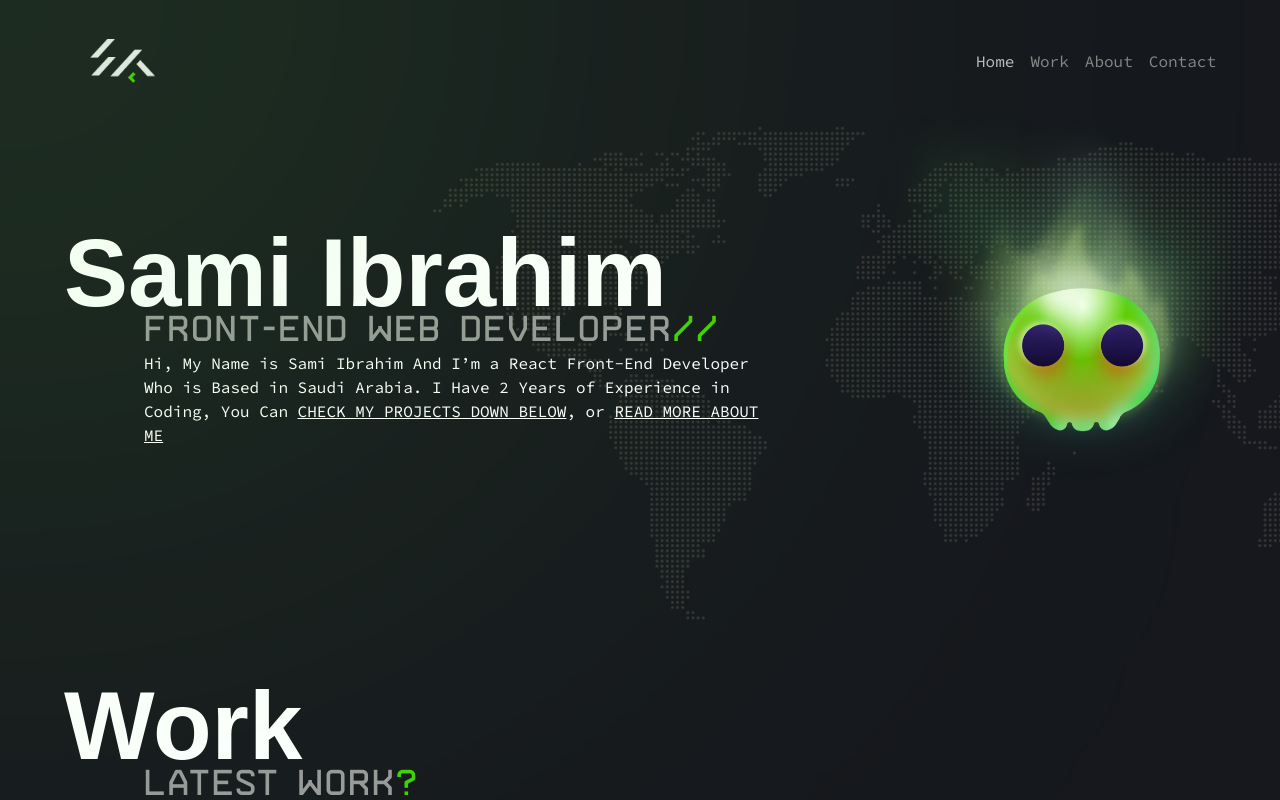
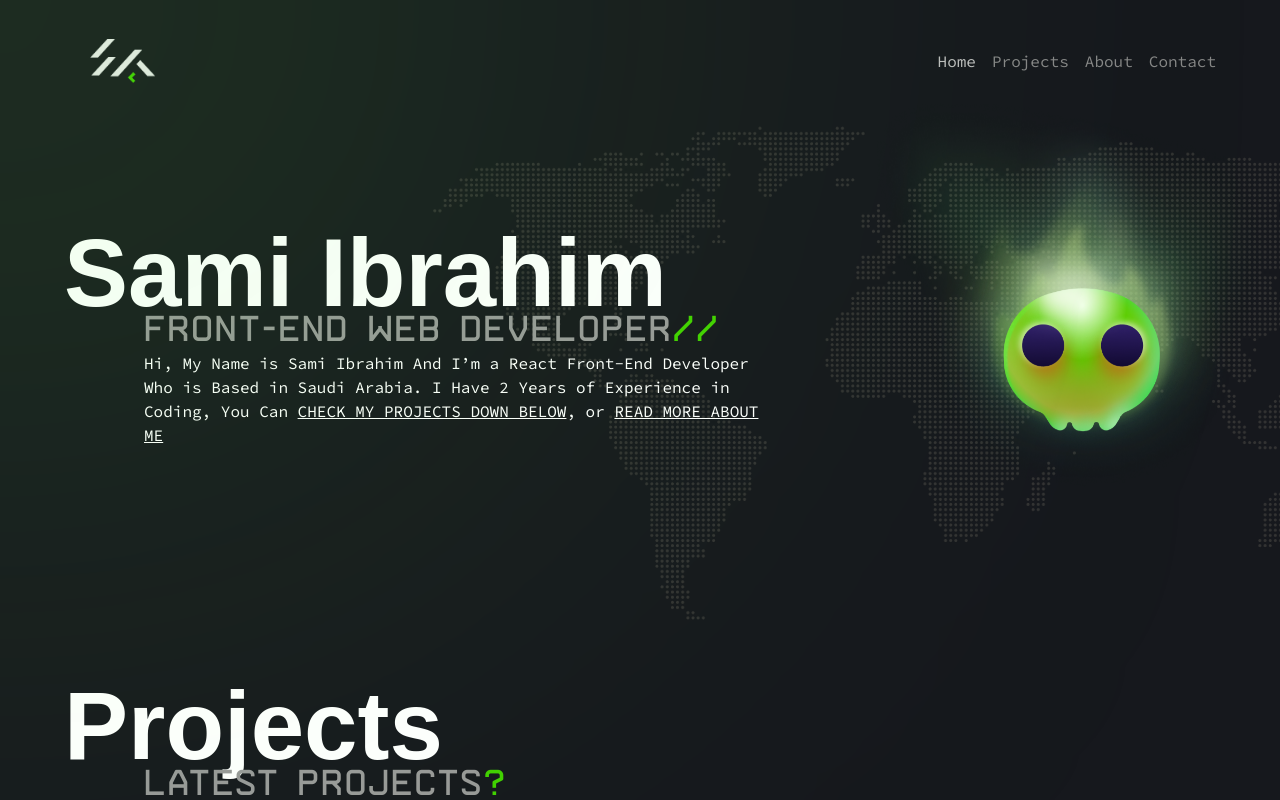
Before and after one commit to SamiKamal/portfolio, a React (Create React App) app: page / in a window 1280 px wide. Shown: the top 800 px of the page. Built offline with nearby package versions, Linux system fonts and the light colour scheme; a web font is replaced by a local one.

Commit message:
Change work to projects

```diff
--- a/src/App.js
+++ b/src/App.js
@@ -38,7 +38,7 @@ function App() {
         <Routes location={item}>
           <Route path="/" element={<HomePage/>}/>
           <Route path="/about" element={<AboutPage/>}/>
-          <Route path="/work/:name" element={<WorkPage/>}/>
+          <Route path="/projects/:name" element={<WorkPage/>}/>
 
         </Routes>
       <Footer/>
--- a/src/components/NavBar/index.js
+++ b/src/components/NavBar/index.js
@@ -40,7 +40,7 @@ function NavBar(p) {
             </LogoWrapper>
             <NavList className='test'>
                 <NavItem><NavLink onClick={handleClick} name="/" active={isActive} to="/">Home</NavLink></NavItem>
-                <NavItem><NavLink onClick={handleClick} name="work" as="a" href="/#work" active={isActive}>Work</NavLink></NavItem>
+                <NavItem><NavLink onClick={handleClick} name="projects" as="a" href="/#projects" active={isActive}>Projects</NavLink></NavItem>
                 <NavItem><NavLink onClick={handleClick} name="about" active={isActive} to="/about">About</NavLink></NavItem>
                 <NavItem><NavLink onClick={handleClick} name="contact" href="mailto:me@samii.dev" as="a" active={isActive}>Contact</NavLink></NavItem>
             </NavList>
@@ -59,7 +59,7 @@ function NavBar(p) {
                     </ButtonMenu>
                     <NavListMobile className='test'>
                         <NavItem><NavLink onClick={handleClick} name="/" active={isActive} to="/">Home</NavLink></NavItem>
-                        <NavItem><NavLink onClick={handleClick} name="work" as="a" href="/#work" active={isActive}>Work</NavLink></NavItem>
+                        <NavItem><NavLink onClick={handleClick} name="projects" as="a" href="/#projects" active={isActive}>Projects</NavLink></NavItem>
                         <NavItem><NavLink onClick={handleClick} name="about" active={isActive} to="/about">About</NavLink></NavItem>
                         <NavItem><NavLink onClick={handleClick} name="contact" href="mailto:me@samii.dev" as="a" active={isActive}>Contact</NavLink></NavItem>
                     </NavListMobile>
--- a/src/pages/HomePage/index.js
+++ b/src/pages/HomePage/index.js
@@ -30,16 +30,16 @@ function HomePage() {
                 </ImageWrapper>
             </HeroWrapper>
 
-            <WorkWrapper id="work">
-                <Heading>Work</Heading>
+            <WorkWrapper id="projects">
+                <Heading>Projects</Heading>
                 <InnerTextWrapper>
-                    <SubHeading symbol="?">Latest work</SubHeading>
+                    <SubHeading symbol="?">Latest projects</SubHeading>
                 </InnerTextWrapper>
                 <WorkList>
                     <WorkCard
                     title="Did I meet a hacker"
                     summary="It’s a website that allow users to search and report hackers they meet in video games."
-                    readMoreLink="/work/didimeetahacker"
+                    readMoreLink="/projects/didimeetahacker"
                     visitLink="https://didimeetahacker.vercel.app/"
                     githubLink="/"
                     src={didimeetahackerCover}
@@ -49,7 +49,7 @@ function HomePage() {
                     <WorkCard
                     title="React Commerce"
                     summary="a website where you can buy furniture for your home."
-                    readMoreLink="/work/react-commerce"
+                    readMoreLink="/projects/react-commerce"
                     visitLink="https://react-commercee.netlify.app/"
                     githubLink="https://github.com/SamiKamal/React-commerce"
                     src={reactcommerceCover}
```
